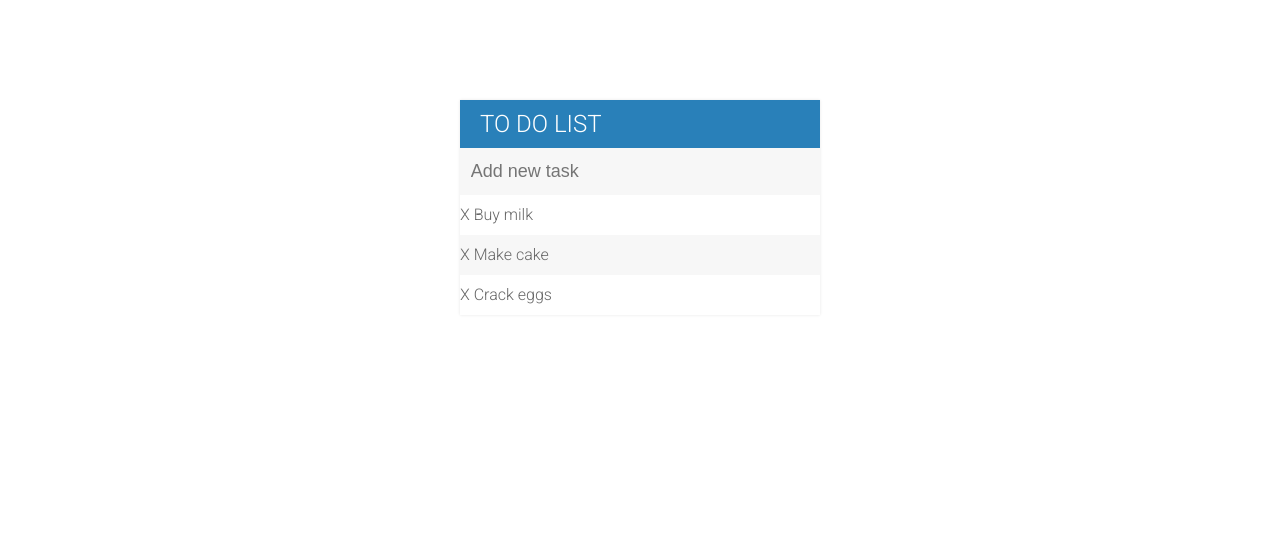
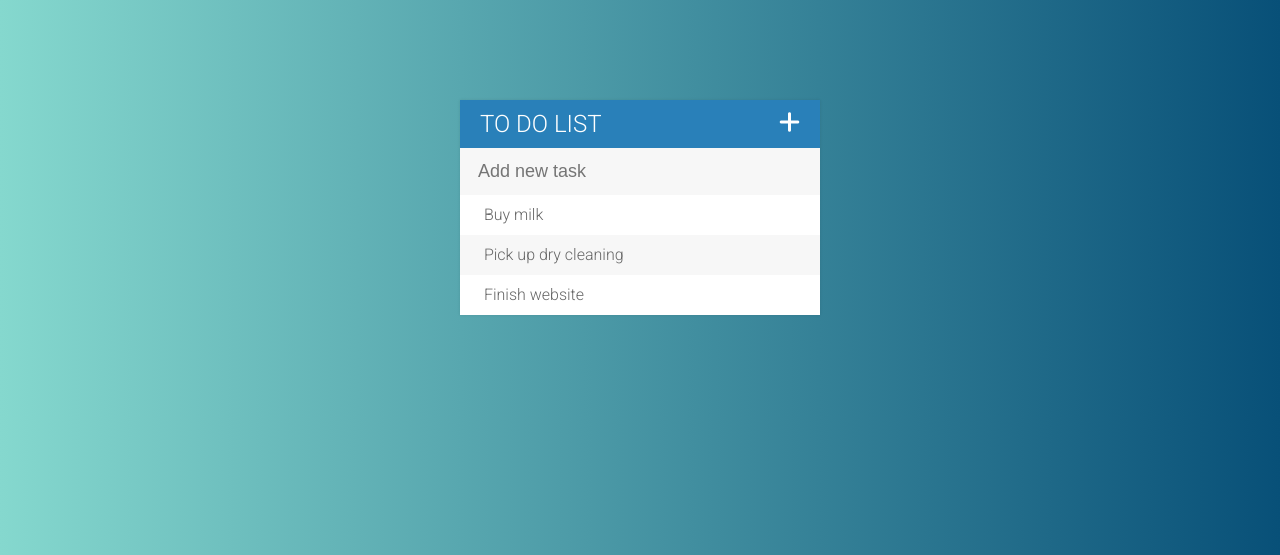
Before and after one commit to patnir/WebDevelopmentBootcamp, a web app: file TodoListProject/index.html in a window 1280 px wide. Shown: the top 555 px of the page. Run offline with its HTML, style and script files only (its server is not run), Linux system fonts and the light colour scheme; some libraries are stand-ins or nearby versions.

Commit message:
finishing touches

```diff
--- a/TodoListProject/assets/css/styles.css
+++ b/TodoListProject/assets/css/styles.css
@@ -11,6 +11,10 @@
 	text-decoration: line-through;
 }
 
+#plusIcon {
+	float: right;
+}
+
 h1 {
 	background-color: #2980b9;
 	color: white;
@@ -19,6 +23,12 @@ h1 {
 	text-transform: uppercase;
 	font-size: 24px;
 	font-weight: 400;
+}
+
+body {
+	background: #085078; /* fallback for old browsers */
+	background: -webkit-linear-gradient(to left, #085078 , #85D8CE); /* Chrome 10-25, Safari 5.1-6 */
+	background: linear-gradient(to left, #085078 , #85D8CE); /* W3C, IE 10+/ Edge, Firefox 16+, Chrome 26+, Opera 12+, Safari 7+ */
 }
 
 .task {
@@ -41,14 +51,31 @@ ul {
 #txtTodo {
 	font-size: 18px;
 	background-color: #f7f7f7;
-	width: 94%;
+	width: 90%;
 	margin: 0px;
 	border: none;
 	outline: none;
 	color: #2980b9;
-	padding: 13px 3%;
+	padding: 13px 5%;
 }
 
 #txtTodo:focus {
 	background-color: #f0f0f0;
 }
+
+.deleteTask {
+	background: #e74c3c;
+	height: 40px;
+	text-align: center;
+	margin-right: 20px;
+	color: white;
+	width: 0px;
+	display: inline-block;
+	transition: 0.2s linear;
+	opacity: 0;
+}
+
+.task:hover .deleteTask{
+	width: 40px;
+	opacity: 1;
+}
--- a/TodoListProject/assets/js/logic.js
+++ b/TodoListProject/assets/js/logic.js
@@ -38,7 +38,14 @@ $("#txtTodo").on("keypress", function(event) {
 	var task = $.trim($(this).val())
 	if (event.which == 13 && task.length != 0) {
 		console.log("adding_" + task + "_");
-		$("#taskList").append("<li class='task'><span class='deleteTask'>X</span> " + task + "</li>");
+		$("#taskList").append("<li class='task'><span class='deleteTask'><i class='fa fa-trash-o' aria-hidden='true'></i></span> " + task + "</li>");
 		$(this).val("");
 	}
 });
+
+
+// toggle add task
+
+$("#plusIcon").on("click", function() {
+	$("#txtTodo").fadeToggle();
+});
--- a/TodoListProject/index.html
+++ b/TodoListProject/index.html
@@ -5,19 +5,20 @@
 	<link rel="stylesheet" type="text/css" href="assets/css/styles.css">
 	<script type="text/javascript" src="assets/js/lib/jquery.min.js"></script>
 	<link href="https://fonts.googleapis.com/css?family=Roboto:300" rel="stylesheet">
+	<script src="https://use.fontawesome.com/3ebd99ca5a.js"></script>
 </head>
 <body>
 
 <div id="divContainer">
 	<div id="divHeading">
-		<h1>To do list</h1>
+		<h1>To do list <i class="fa fa-plus" id="plusIcon" aria-hidden="true"></i></h1>
 		<input type="text" id="txtTodo" placeholder="Add new task">
 	</div>
 	<div id="divList">
 		<ul id="taskList">
-			<li class="task"><span class="deleteTask">X</span> Buy milk</li>
-			<li class="task"><span class="deleteTask">X</span> Make cake</li>
-			<li class="task"><span class="deleteTask">X</span> Crack eggs</li>
+			<li class="task"><span class="deleteTask"><i class="fa fa-trash-o" aria-hidden="true"></i></span> Buy milk</li>
+			<li class="task"><span class="deleteTask"><i class="fa fa-trash-o" aria-hidden="true"></i></span> Pick up dry cleaning</li>
+			<li class="task"><span class="deleteTask"><i class="fa fa-trash-o" aria-hidden="true"></i></span> Finish website</li>
 		</ul>
 	</div>
 </div>
```
